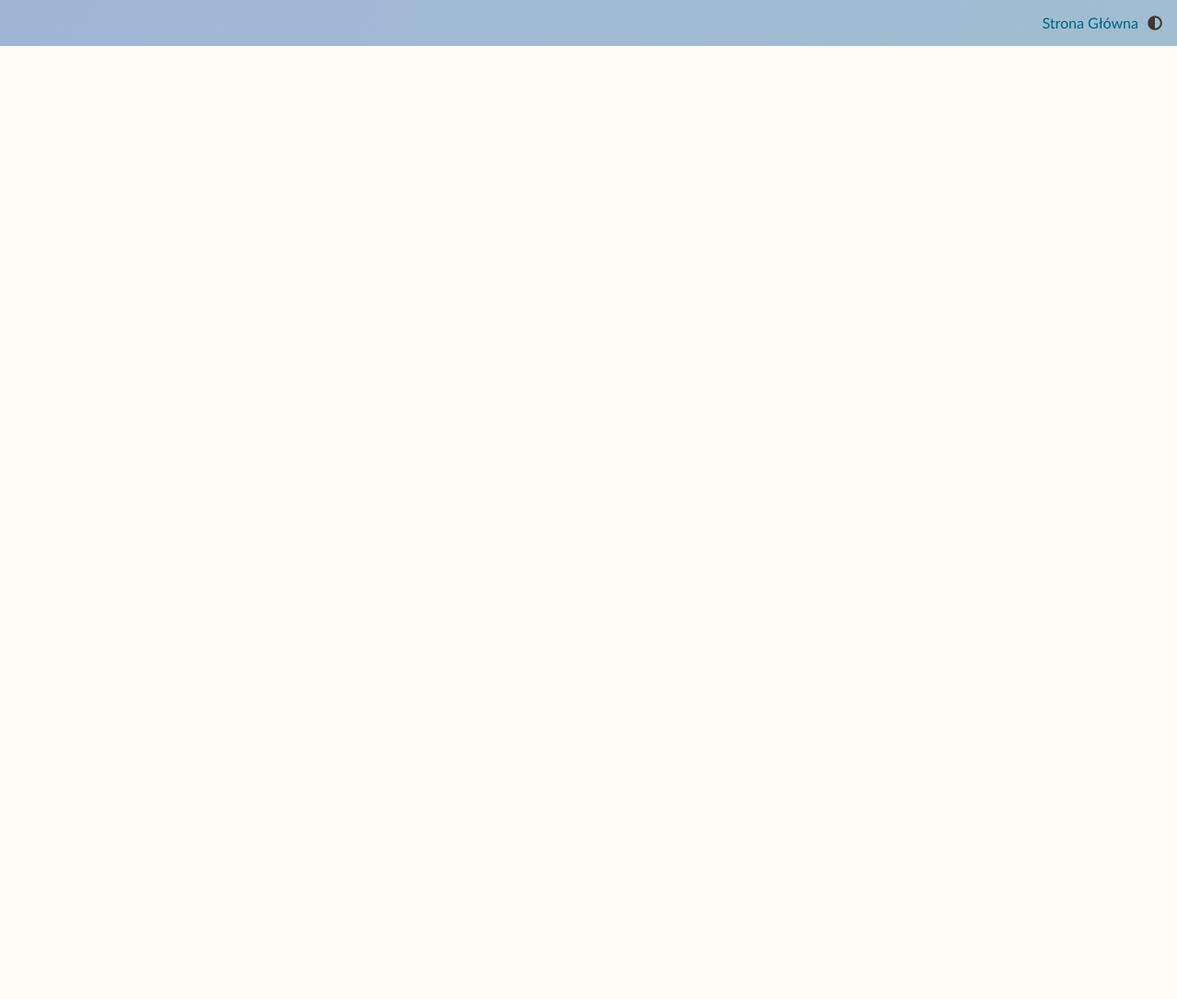
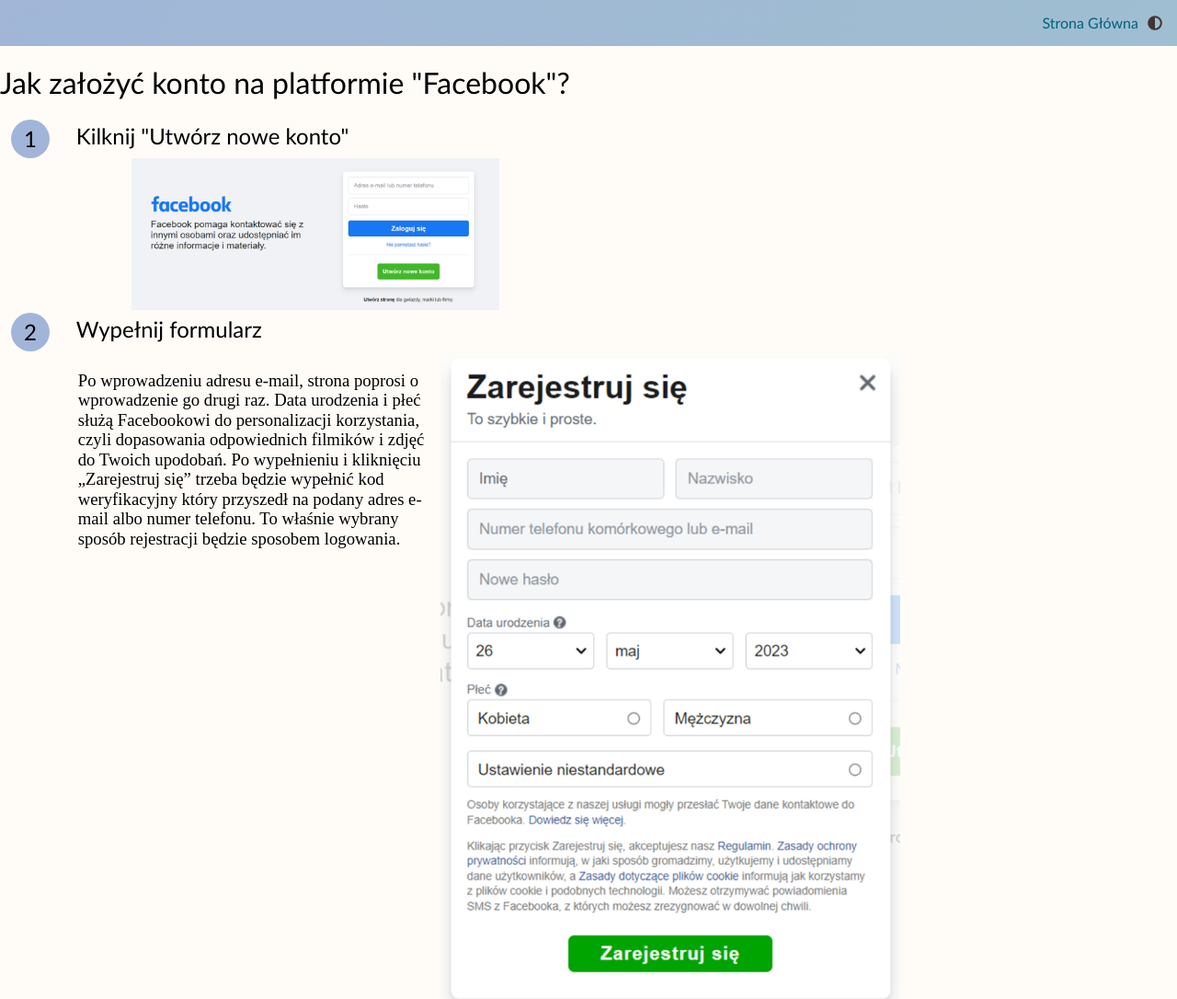
Before and after one commit to QuantumDock/HKT3, a Flask app: page /portale/jak/facebook in a window 1280 px wide. Shown: the whole page at 92% size. Before the commit the page ends 50 px from the top, so only its background shows below. Run offline with Flask 2, Linux system fonts and the light colour scheme; some web fonts are replaced.

Commit message:
layout: final facebook page

```diff
--- a/static/css/styles.css
+++ b/static/css/styles.css
@@ -473,3 +473,59 @@ li {
 .dark-facebook {
   color: #ffff00 !important;
 }
+
+.circle {
+  display: flex;
+  background-color: #a1b5d8;
+  border-radius: 50%;
+  width: 42px;
+  height: 42px;
+  justify-content: center;
+  align-items: center;
+  grid-area: circle;
+}
+
+.steps {
+  padding-left: 12px;
+  display: grid;
+  grid-template-columns: 1fr 6fr 12fr;
+  grid-template-rows: 1fr 4fr;
+  grid-template-areas:
+    "circle steps ."
+    "text photo .";
+}
+
+.steps__instructions {
+  margin: 4px 0 0 0;
+  padding-left: 4px;
+  grid-area: steps;
+}
+
+.steps__img {
+  grid-area: photo;
+  object-fit: cover;
+  width: 100%;
+  margin-left: 5vw;
+}
+
+.steps__img--special {
+  width: 500px;
+  grid-area: photo;
+}
+
+.steps__text {
+  grid-area: text;
+  font-family: Nunito;
+  padding-left: 6px;
+  font-weight: 350;
+}
+
+.steps__second {
+  padding-left: 12px;
+  display: grid;
+  grid-template-columns: 1fr 6fr 12fr;
+  grid-template-rows: 1fr 16fr;
+  grid-template-areas:
+    "circle steps ."
+    ". text photo";
+}
--- a/templates/facebook.html
+++ b/templates/facebook.html
@@ -2,4 +2,25 @@
 
 {% block body %}
 
+<h1> Jak założyć konto na platformie "Facebook"? </h1>
+<div class="steps">
+    <div class="circle">
+        <h2>1</h2>
+    </div>
+    <h2 class="steps__instructions">Kilknij "Utwórz nowe konto"</h2>
+    <img class="steps__img" src="{{ url_for('static', filename='img/login1.png')}}"/>
+</div>
+<div class="steps__second">
+    <div class="circle">
+        <h2>2</h2>
+    </div>
+    <h2 class="steps__instructions">Wypełnij formularz</h2>
+    <h3 class="steps__text">Po wprowadzeniu adresu e-mail, strona poprosi o wprowadzenie go drugi raz.
+
+Data urodzenia i płeć służą Facebookowi do personalizacji korzystania, czyli dopasowania odpowiednich filmików i zdjęć do Twoich upodobań.
+
+Po wypełnieniu i kliknięciu „Zarejestruj się” trzeba będzie wypełnić kod weryfikacyjny który przyszedł na podany adres e-mail albo numer telefonu. To właśnie wybrany sposób rejestracji będzie sposobem logowania.</h3>
+    <img class="steps__img--special" src="{{ url_for('static', filename='img/login2.png')}}"/>
+</div>
+
 {% endblock %}
```
Also changed, not shown: static/img/login1.png (added), static/img/login2.png (added).
